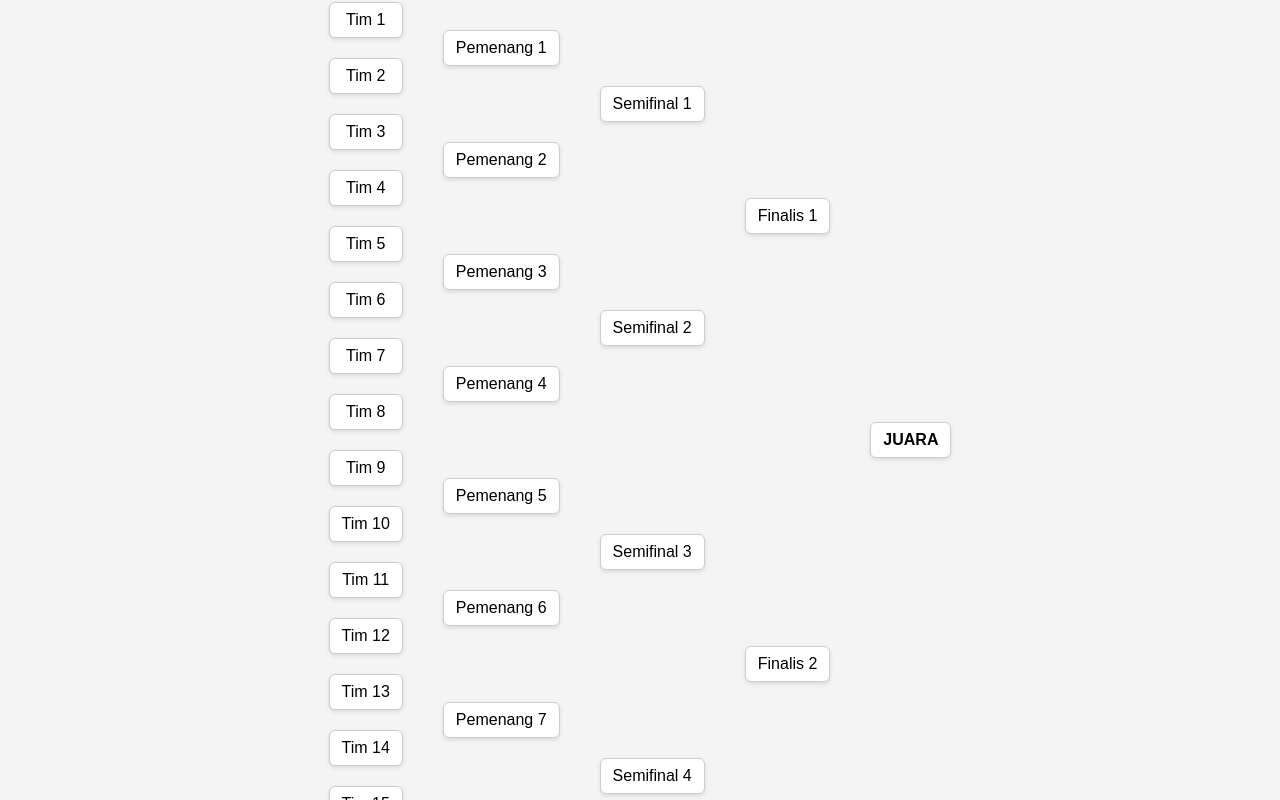
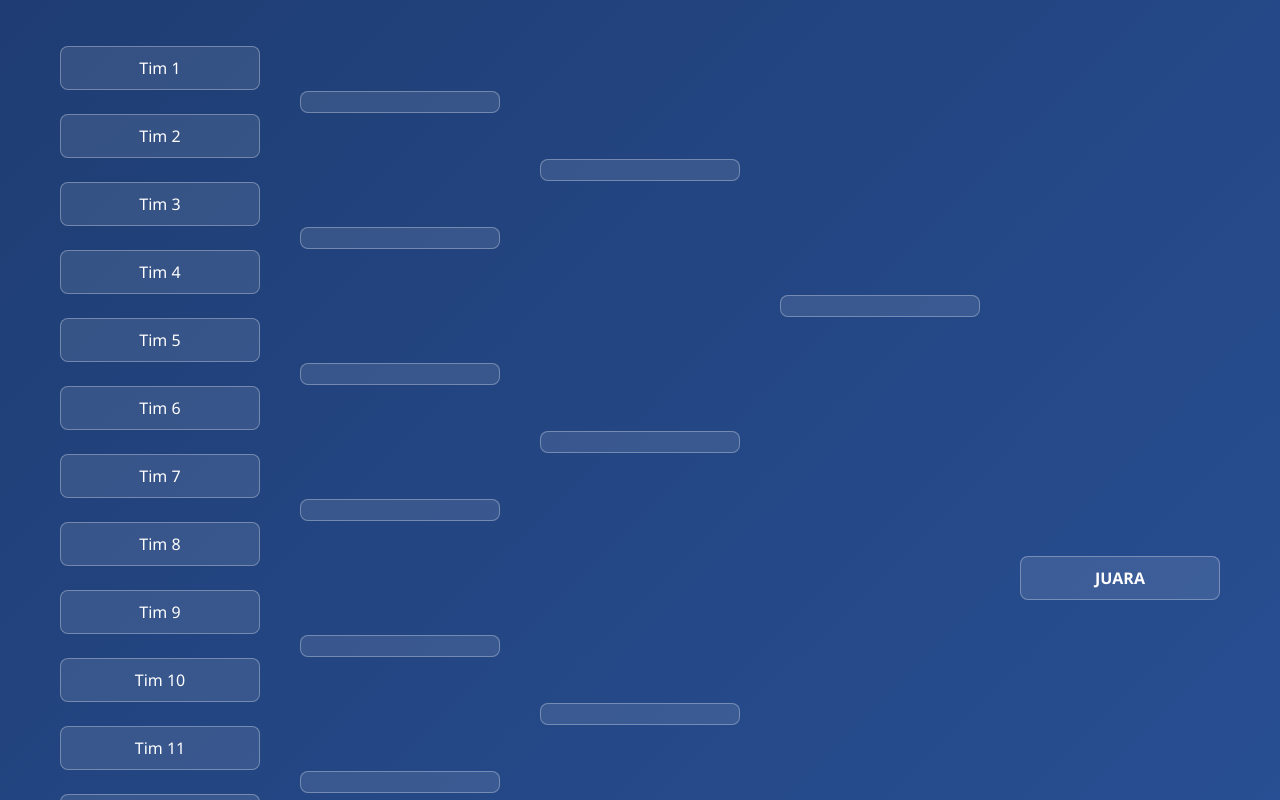
Before and after one commit to azhimmanru/cpvp-4v4, a plain HTML site: page index.html in a window 1280 px wide. Shown: the part 104-904 px from the top of the page. Drawn offline with Linux system fonts and the light colour scheme.

Commit message:
index.html

```diff
--- a/index.html
+++ b/index.html
@@ -3,96 +3,152 @@
 <head>
   <meta charset="UTF-8">
   <meta name="viewport" content="width=device-width, initial-scale=1.0">
-  <title>Turnamen 16 Tim</title>
+  <title>Turnamen 16 Tim - Interaktif</title>
   <style>
     body {
-      font-family: Arial, sans-serif;
-      background: #f4f4f4;
+      font-family: 'Segoe UI', Tahoma, Geneva, Verdana, sans-serif;
+      background: linear-gradient(135deg, #1e3c72, #2a5298);
+      color: #fff;
       display: flex;
       justify-content: center;
       padding: 20px;
     }
+    .container {
+      max-width: 1200px;
+      width: 100%;
+    }
+    h2 {
+      text-align: center;
+      margin-bottom: 20px;
+      font-size: 2rem;
+      letter-spacing: 1px;
+    }
     .bracket {
       display: flex;
       gap: 40px;
+      overflow-x: auto;
+      padding: 20px;
     }
     .round {
       display: flex;
       flex-direction: column;
       justify-content: space-around;
+      flex: 1;
     }
     .match {
-      background: white;
-      border: 1px solid #ccc;
-      padding: 8px 12px;
-      margin: 10px 0;
+      background: rgba(255,255,255,0.1);
+      border: 1px solid rgba(255,255,255,0.3);
+      padding: 10px 14px;
+      margin: 12px 0;
       text-align: center;
-      border-radius: 6px;
-      box-shadow: 0 2px 4px rgba(0,0,0,0.1);
+      border-radius: 8px;
+      cursor: pointer;
+      transition: all 0.3s ease;
     }
-    h2 {
-      text-align: center;
-      margin-bottom: 20px;
+    .match:hover {
+      background: rgba(255,255,255,0.3);
+      transform: scale(1.05);
+    }
+    .winner {
+      background: #4caf50 !important;
+      color: #fff !important;
+      font-weight: bold;
     }
   </style>
 </head>
 <body>
-  <div>
-    <h2>Bracket Turnamen 16 Tim</h2>
-    <div class="bracket">
+  <div class="container">
+    <h2>🏆 Bracket Turnamen 16 Tim</h2>
+    <div class="bracket" id="bracket">
 
       <!-- Round 1 (16 Tim) -->
-      <div class="round">
-        <div class="match">Tim 1</div>
-        <div class="match">Tim 2</div>
-        <div class="match">Tim 3</div>
-        <div class="match">Tim 4</div>
-        <div class="match">Tim 5</div>
-        <div class="match">Tim 6</div>
-        <div class="match">Tim 7</div>
-        <div class="match">Tim 8</div>
-        <div class="match">Tim 9</div>
-        <div class="match">Tim 10</div>
-        <div class="match">Tim 11</div>
-        <div class="match">Tim 12</div>
-        <div class="match">Tim 13</div>
-        <div class="match">Tim 14</div>
-        <div class="match">Tim 15</div>
-        <div class="match">Tim 16</div>
+      <div class="round" id="round1">
+        <div class="match" onclick="pickWinner(this, 'round2-1')">Tim 1</div>
+        <div class="match" onclick="pickWinner(this, 'round2-1')">Tim 2</div>
+        <div class="match" onclick="pickWinner(this, 'round2-2')">Tim 3</div>
+        <div class="match" onclick="pickWinner(this, 'round2-2')">Tim 4</div>
+        <div class="match" onclick="pickWinner(this, 'round2-3')">Tim 5</div>
+        <div class="match" onclick="pickWinner(this, 'round2-3')">Tim 6</div>
+        <div class="match" onclick="pickWinner(this, 'round2-4')">Tim 7</div>
+        <div class="match" onclick="pickWinner(this, 'round2-4')">Tim 8</div>
+        <div class="match" onclick="pickWinner(this, 'round2-5')">Tim 9</div>
+        <div class="match" onclick="pickWinner(this, 'round2-5')">Tim 10</div>
+        <div class="match" onclick="pickWinner(this, 'round2-6')">Tim 11</div>
+        <div class="match" onclick="pickWinner(this, 'round2-6')">Tim 12</div>
+        <div class="match" onclick="pickWinner(this, 'round2-7')">Tim 13</div>
+        <div class="match" onclick="pickWinner(this, 'round2-7')">Tim 14</div>
+        <div class="match" onclick="pickWinner(this, 'round2-8')">Tim 15</div>
+        <div class="match" onclick="pickWinner(this, 'round2-8')">Tim 16</div>
       </div>
 
       <!-- Quarterfinals (8 Tim) -->
-      <div class="round">
-        <div class="match">Pemenang 1</div>
-        <div class="match">Pemenang 2</div>
-        <div class="match">Pemenang 3</div>
-        <div class="match">Pemenang 4</div>
-        <div class="match">Pemenang 5</div>
-        <div class="match">Pemenang 6</div>
-        <div class="match">Pemenang 7</div>
-        <div class="match">Pemenang 8</div>
+      <div class="round" id="round2">
+        <div class="match" id="round2-1"></div>
+        <div class="match" id="round2-2"></div>
+        <div class="match" id="round2-3"></div>
+        <div class="match" id="round2-4"></div>
+        <div class="match" id="round2-5"></div>
+        <div class="match" id="round2-6"></div>
+        <div class="match" id="round2-7"></div>
+        <div class="match" id="round2-8"></div>
       </div>
 
       <!-- Semifinals (4 Tim) -->
-      <div class="round">
-        <div class="match">Semifinal 1</div>
-        <div class="match">Semifinal 2</div>
-        <div class="match">Semifinal 3</div>
-        <div class="match">Semifinal 4</div>
+      <div class="round" id="round3">
+        <div class="match" id="round3-1"></div>
+        <div class="match" id="round3-2"></div>
+        <div class="match" id="round3-3"></div>
+        <div class="match" id="round3-4"></div>
       </div>
 
       <!-- Final (2 Tim) -->
-      <div class="round">
-        <div class="match">Finalis 1</div>
-        <div class="match">Finalis 2</div>
+      <div class="round" id="round4">
+        <div class="match" id="round4-1"></div>
+        <div class="match" id="round4-2"></div>
       </div>
 
       <!-- Champion -->
-      <div class="round">
-        <div class="match"><b>JUARA</b></div>
+      <div class="round" id="round5">
+        <div class="match" id="champion"><b>JUARA</b></div>
       </div>
 
     </div>
   </div>
+
+  <script>
+    function pickWinner(element, nextId) {
+      let winnerName = element.innerText;
+      let target = document.getElementById(nextId);
+      if (target) {
+        target.innerText = winnerName;
+        target.onclick = function() {
+          let nextRound = getNextRound(nextId);
+          if (nextRound) pickWinner(target, nextRound);
+        };
+      }
+      element.classList.add("winner");
+    }
+
+    function getNextRound(currentId) {
+      // Mapping next match
+      const mapping = {
+        "round2-1": "round3-1",
+        "round2-2": "round3-1",
+        "round2-3": "round3-2",
+        "round2-4": "round3-2",
+        "round2-5": "round3-3",
+        "round2-6": "round3-3",
+        "round2-7": "round3-4",
+        "round2-8": "round3-4",
+        "round3-1": "round4-1",
+        "round3-2": "round4-1",
+        "round3-3": "round4-2",
+        "round3-4": "round4-2",
+        "round4-1": "champion",
+        "round4-2": "champion"
+      };
+      return mapping[currentId] || null;
+    }
+  </script>
 </body>
 </html>
```
